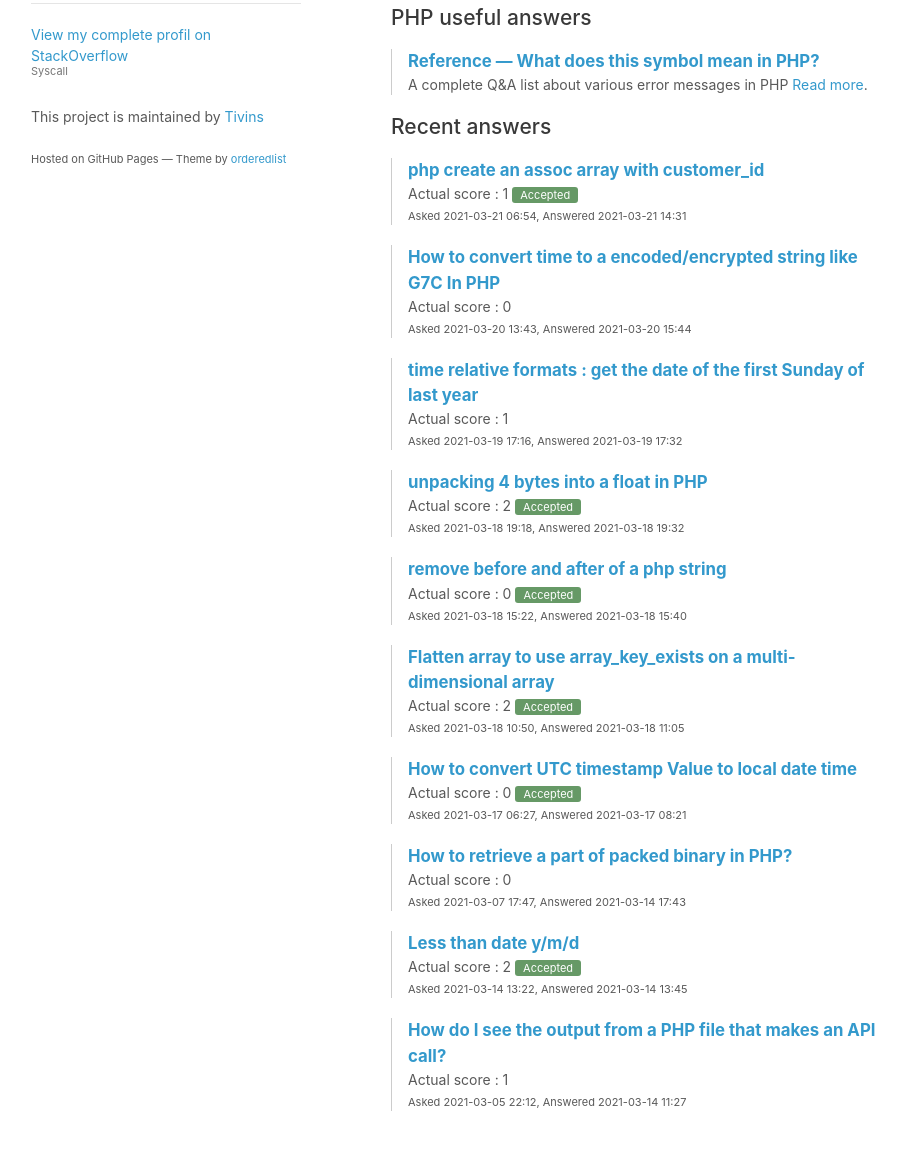
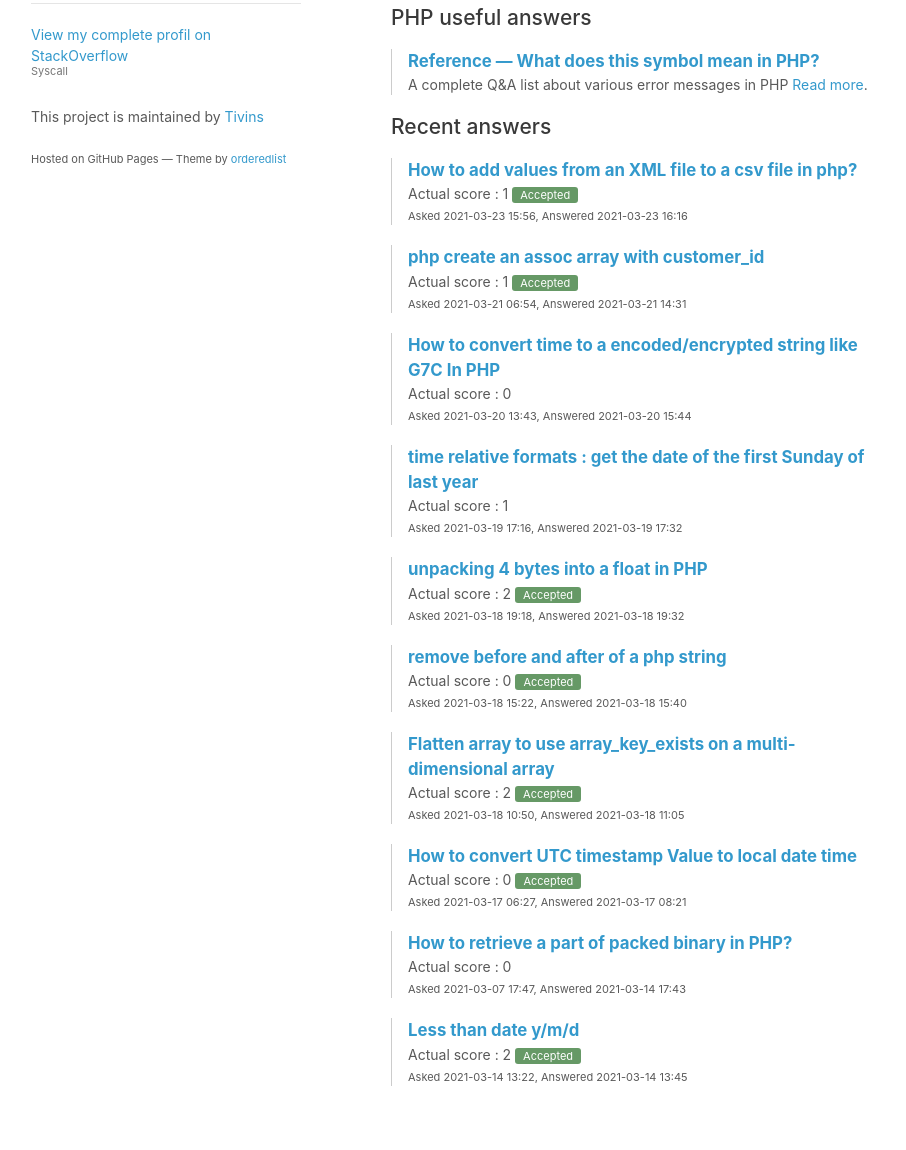
Before and after one commit to tivins/tivins.github.io, a plain HTML site: page index.html in a window 1280 px wide. Shown: the part 562-1712 px from the top of the page, without its empty margins (179-1085 px from the left). Drawn offline with Linux system fonts and the light colour scheme.

Commit message:
Update 2021-03-23 16:39

```diff
--- a/index.html
+++ b/index.html
@@ -22,7 +22,7 @@
         <hr>
         <p>
           reputation : <b>16.2K</b><br>
-          badges : 8 <span class="badge gold"></span> 18 <span class="badge silver"></span> 35 <span class="badge bronze"></span><br>
+          badges : 8 <span class="badge gold"></span> 19 <span class="badge silver"></span> 36 <span class="badge bronze"></span><br>
           Member for 3 years, 2 months
         </p>
         <p>
@@ -70,6 +70,16 @@
         <p>A complete Q&amp;A list about various error messages in PHP <a href="https://stackoverflow.com/q/3737139/9193372">Read more</a>.</p>
     </div>
     <h2>Recent answers</h2>
+    <div class="qitem">
+        <a href="https://stackoverflow.com/a/66766054/9193372" class="title">How to add values from an XML file to a csv file in php?</a>
+        <p>
+            Actual score : 1 <small class="accepted">Accepted</small>
+            <br><small>
+                Asked 2021-03-23 15:56,
+                Answered 2021-03-23 16:16</small>
+        </p>
+    </div>
+
     <div class="qitem">
         <a href="https://stackoverflow.com/a/66732919/9193372" class="title">php create an assoc array with customer_id</a>
         <p>
@@ -160,16 +170,6 @@
         </p>
     </div>
 
-    <div class="qitem">
-        <a href="https://stackoverflow.com/a/66623376/9193372" class="title">How do I see the output from a PHP file that makes an API call?</a>
-        <p>
-            Actual score : 1
-            <br><small>
-                Asked 2021-03-05 22:12,
-                Answered 2021-03-14 11:27</small>
-        </p>
-    </div>
-
       </section>
       <footer>
         <p>This project is maintained by <a href="http://github.com/tivins">Tivins</a></p>
```
